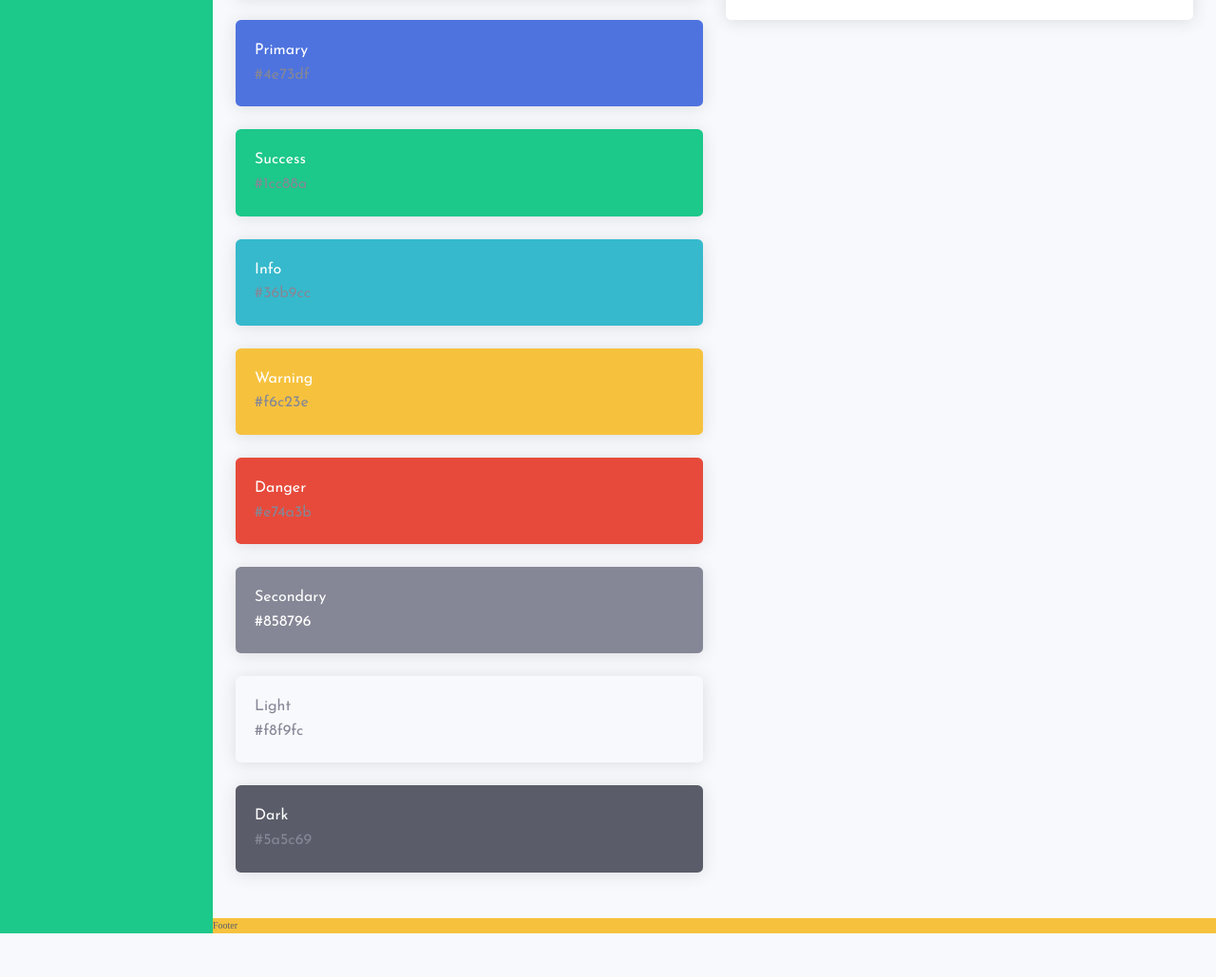
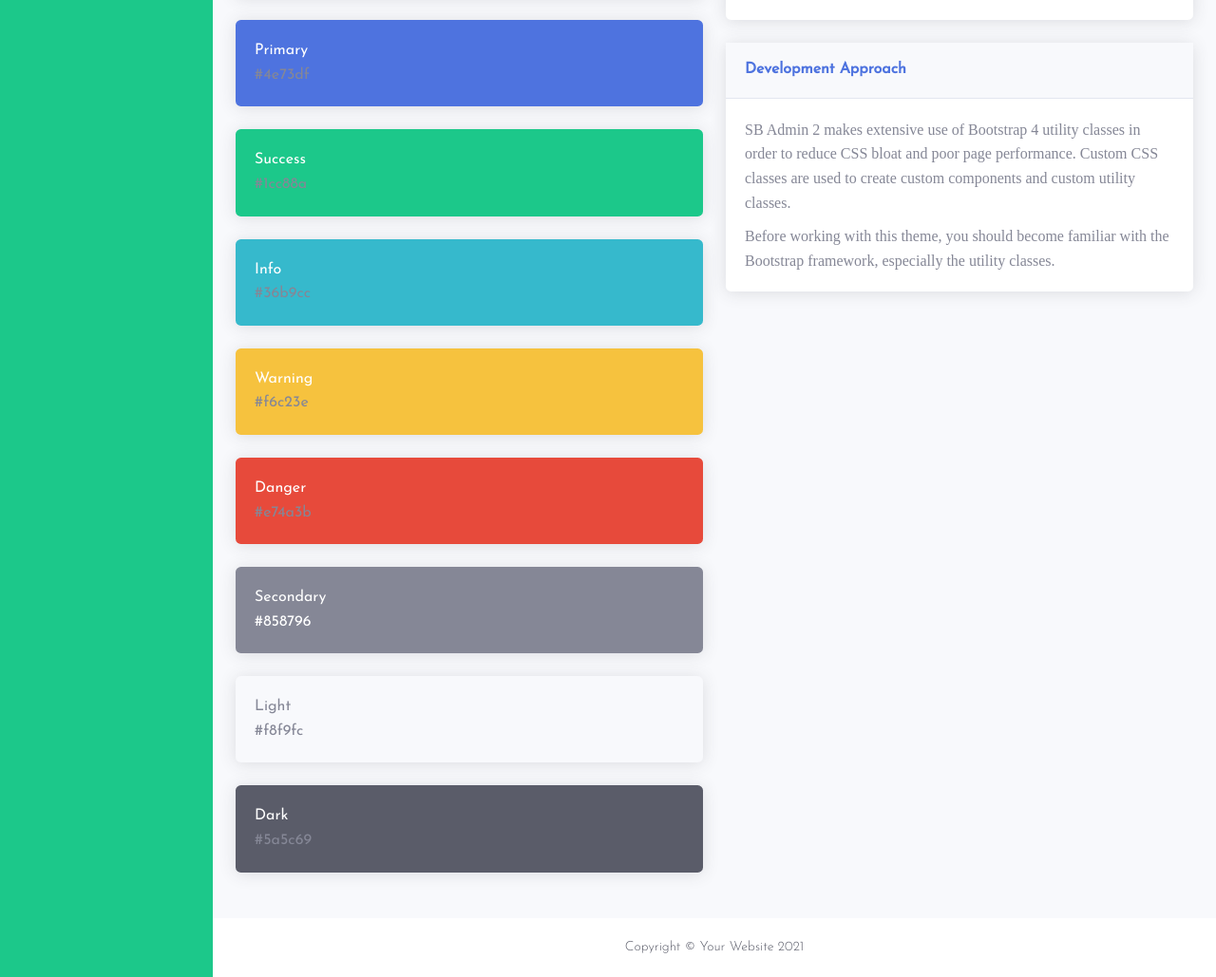
Before and after one commit to UtkirMansurovich/AdminJs, a website: page index.html in a window 1280 px wide. Shown: the part 1224-2253 px from the top of the page at 95% size. Before the commit the page ends 2207 px from the top, so only its background shows below. Drawn offline with nearby package versions, Linux system fonts and the light colour scheme.

Commit message:
type change footer and development card

```diff
--- a/index.html
+++ b/index.html
@@ -95,7 +95,7 @@
                     <path d="M64 360c30.9 0 56 25.1 56 56s-25.1 56-56 56s-56-25.1-56-56s25.1-56 56-56zm0-160c30.9 0 56 25.1 56 56s-25.1 56-56 56s-56-25.1-56-56s25.1-56 56-56zM120 96c0 30.9-25.1 56-56 56S8 126.9 8 96S33.1 40 64 40s56 25.1 56 56z"/>
                 </svg>
             </div>
-            <div class="earning-card__chart">Chart</div>
+            <div class="earning-card__chart body-card">Chart</div>
         </div>
 
         <div class="revenue-card">
@@ -105,21 +105,21 @@
                     <path d="M64 360c30.9 0 56 25.1 56 56s-25.1 56-56 56s-56-25.1-56-56s25.1-56 56-56zm0-160c30.9 0 56 25.1 56 56s-25.1 56-56 56s-56-25.1-56-56s25.1-56 56-56zM120 96c0 30.9-25.1 56-56 56S8 126.9 8 96S33.1 40 64 40s56 25.1 56 56z"/>
                 </svg>
             </div>
-            <div class="revenue-card__chart">Chart</div>
+            <div class="revenue-card__chart body-card">Chart</div>
         </div>
 
         <div class="project-card">
             <div class="project-card__header header-card">
                 <h6 class="projects-card__title title">Projects</h6>
             </div>
-            <div class="projects-card__chart">Chart</div>
+            <div class="projects-card__chart body-card">Chart</div>
         </div>
 
         <div class="illustration-card">
             <div class="illustration-card__header header-card">
                 <h6 class="illustration-card__title title">Illusration</h6>
             </div>
-            <div class="illustration-card__chart">Chart</div>
+            <div class="illustration-card__chart body-card">Chart</div>
         </div>
 
         <div class="color-card">
@@ -157,10 +157,20 @@
             </div>
         </div>
 
+        <div class="development-card">
+            <div class="development-card__header header-card">
+                <h6 class="development-card__title title">Development Approach</h6>
+            </div>
+            <div class="development-card__body body-card">
+                <p class="development-card__text text mb-small">SB Admin 2 makes extensive use of Bootstrap 4 utility classes in order to reduce CSS bloat and poor page performance. Custom CSS classes are used to create custom components and custom utility classes.</p>
+                <p class="development-card__text text">Before working with this theme, you should become familiar with the Bootstrap framework, especially the utility classes.</p>
+            </div>
+        </div>
+
     </div>
 
 
 
-    <footer class="footer">Footer</footer>
+    <footer class="footer">Copyright © Your Website 2021</footer>
 </body>
 </html>
--- a/sass/base/_typography.scss
+++ b/sass/base/_typography.scss
@@ -5,6 +5,12 @@
     align-items: center;
     border-bottom: 1px solid #e3e6f0;
     background-color: #f8f9fc;
+}
+
+.body-card {
+    width: 100%;
+    border: none;
+    padding: 2rem;
 }
 
 .title {
--- a/sass/base/_utilities.scss
+++ b/sass/base/_utilities.scss
@@ -0,0 +1,3 @@
+.mb-small {
+    margin-bottom: 1rem;
+}
--- a/sass/components/_development.scss
+++ b/sass/components/_development.scss
@@ -0,0 +1,8 @@
+.development-card {
+    grid-row: 6 / 7;
+    grid-column: 7 / -1;
+
+    background-color: #fff;
+    box-shadow: 0 .15rem 1.75rem 0 rgba(58,59,69,.15);
+    border-radius: 0.56rem;
+}
--- a/sass/layout/_footer.scss
+++ b/sass/layout/_footer.scss
@@ -1,7 +1,10 @@
 .footer {
-    display: grid;
     grid-row: 3 / 4;
     grid-column: 2 / -1;
 
-    background-color: $color-warning;
+    background-color: #fff;
+    padding: 2rem 0;
+    text-align: center;
+    font-family: $font-display;
+    font-size: 1.4rem;
 }
```
Also changed, not shown: css/style.css.
